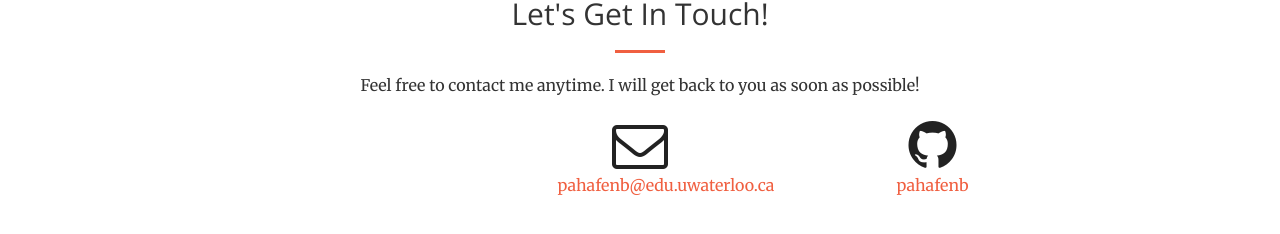
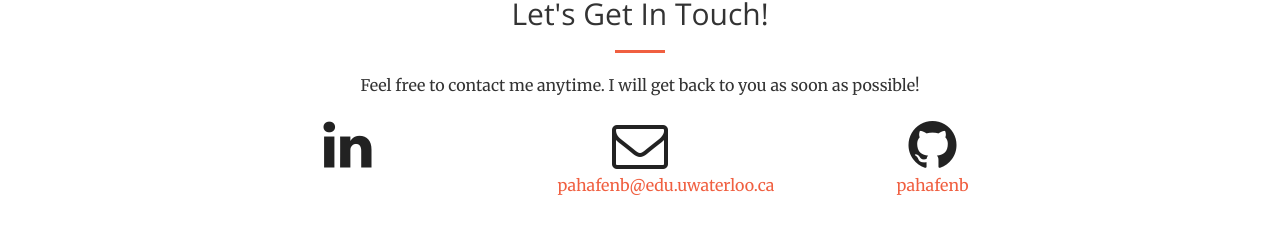
Before and after one commit to pahafenb/pahafenb.github.io, a Jekyll site: the page built from index.html, in a window 1280 px wide and 900 px high, scrolled down 1957 px. Shown: the part 583-817 px from the top of the window. Built offline with Jekyll 4.4.1, drawn with Linux system fonts in a browser that asks for light colours.

Commit message:
Update contact.html

```diff
--- a/_includes/contact.html
+++ b/_includes/contact.html
@@ -7,8 +7,8 @@
                 <p>Feel free to contact me anytime. I will get back to you as soon as possible!</p>
             </div>
         <div class="col-lg-2 col-lg-offset-2 text-center">
-            <a href="https://twitter.com/{{ site.twitter_username }}">
-                <i class="fa fa-linkedin-in fa-3x wow bounceIn" data-wow-delay=".1s"></i>
+            <a href="https://www.linkedin.com/in/{{ site.linkedin_username }}">
+                <i class="fa fa-linkedin fa-3x wow bounceIn" data-wow-delay=".1s"></i>
                 <p>{{ site.twitter_username }}</p>
             </a>
         </div>
```
